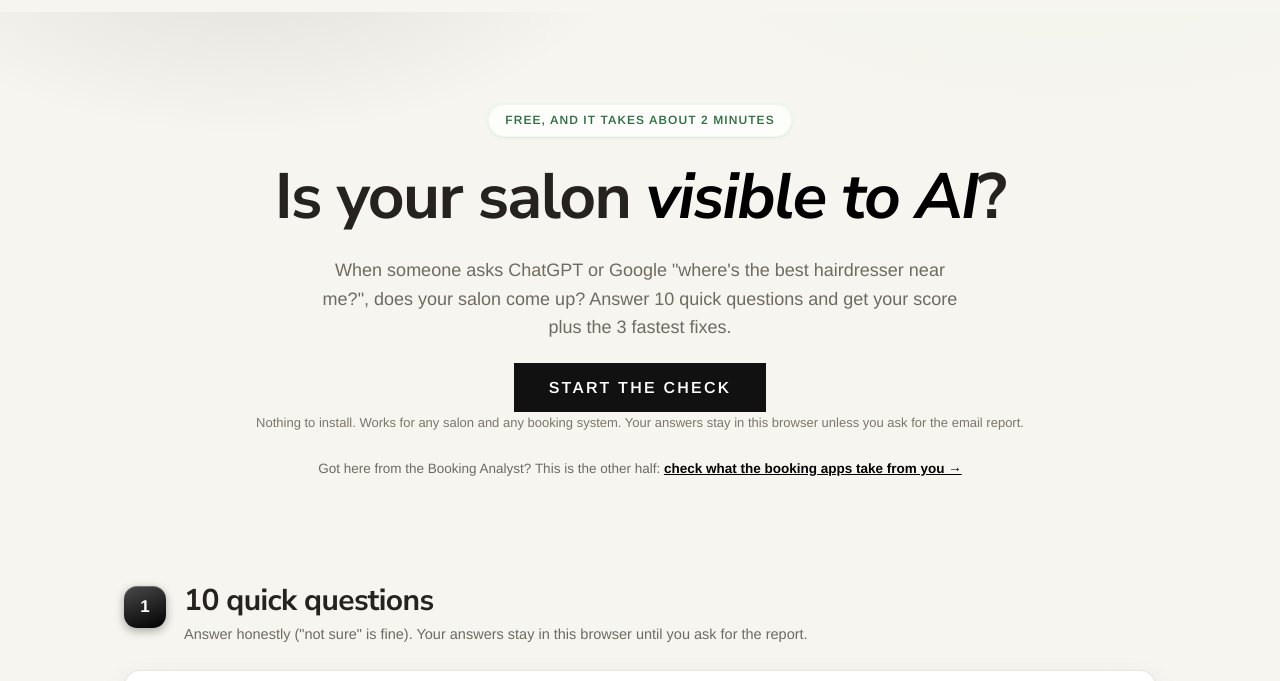
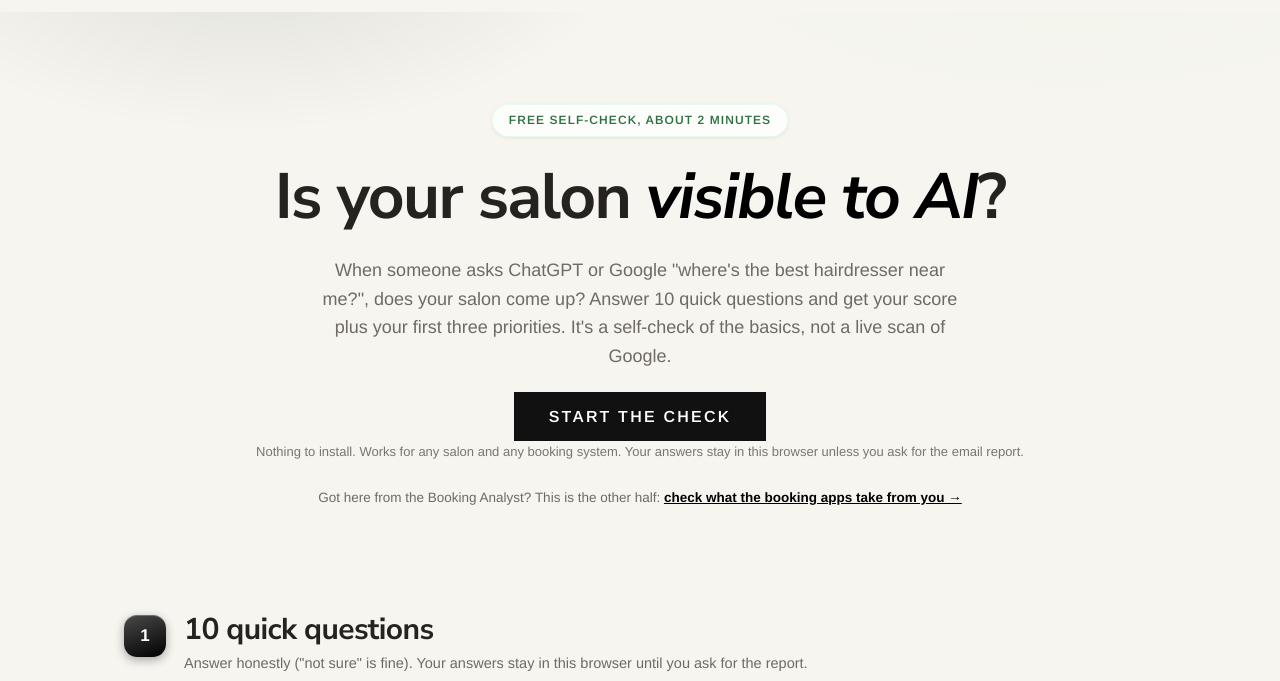
Before and after one commit to gabriel1888/BookingAnalyst, a plain HTML site: page visibility/index.html in a window 1280 px wide. Shown: the part 53-734 px from the top of the page. Drawn offline with nearby package versions, Linux system fonts and the light colour scheme.

Commit message:
Add files via upload

```diff
--- a/visibility/index.html
+++ b/visibility/index.html
@@ -10,14 +10,15 @@
 <meta name="theme-color" content="#111111">
 <link rel="icon" type="image/png" href="../logo.png">
 <meta property="og:type" content="website">
-<meta property="og:url" content="https://www.bookinganalyst.com/visibility/">
+<meta property="og:url" content="https://bookinganalyst.com/visibility/">
 <meta property="og:title" content="Is your salon visible to AI? — free 2-minute check">
-<meta property="og:description" content="When someone asks ChatGPT for a good salon nearby, does yours come up? Score your visibility and get your 3 fastest fixes.">
-<meta property="og:image" content="https://www.bookinganalyst.com/icon-512.png">
+<meta property="og:description" content="When someone asks ChatGPT for a good salon nearby, does yours come up? Score your visibility and get your first three priorities.">
+<meta property="og:image" content="https://bookinganalyst.com/icon-512.png">
 <meta name="twitter:card" content="summary_large_image">
 <link rel="preconnect" href="https://fonts.googleapis.com">
 <link rel="preconnect" href="https://fonts.gstatic.com" crossorigin>
 <link href="https://fonts.googleapis.com/css2?family=Arimo:ital,wght@0,400..700;1,400..700&family=Nunito+Sans:ital,opsz,wght@0,6..12,200..1000;1,6..12,200..1000&display=swap" rel="stylesheet">
+<link rel="canonical" href="https://bookinganalyst.com/visibility/">
 <link rel="stylesheet" href="/styles.css">
 </head>
 <body>
@@ -43,9 +44,9 @@
 
 <section class="hero">
   <div class="wrap">
-    <p class="hero-eyebrow">Free, and it takes about 2 minutes</p>
+    <p class="hero-eyebrow">Free self-check, about 2 minutes</p>
     <h1>Is your salon <em>visible to AI</em>?</h1>
-    <p class="hero-sub">When someone asks ChatGPT or Google "where's the best hairdresser near me?", does your salon come up? Answer 10 quick questions and get your score plus the 3 fastest fixes.</p>
+    <p class="hero-sub">When someone asks ChatGPT or Google "where's the best hairdresser near me?", does your salon come up? Answer 10 quick questions and get your score plus your first three priorities. It's a self-check of the basics, not a live scan of Google.</p>
     <div class="hero-cta">
       <a href="#quiz" class="btn primary btn-lg">Start the check</a>
       <p class="hero-cta-note">Nothing to install. Works for any salon and any booking system. Your answers stay in this browser unless you ask for the email report.</p>
```
